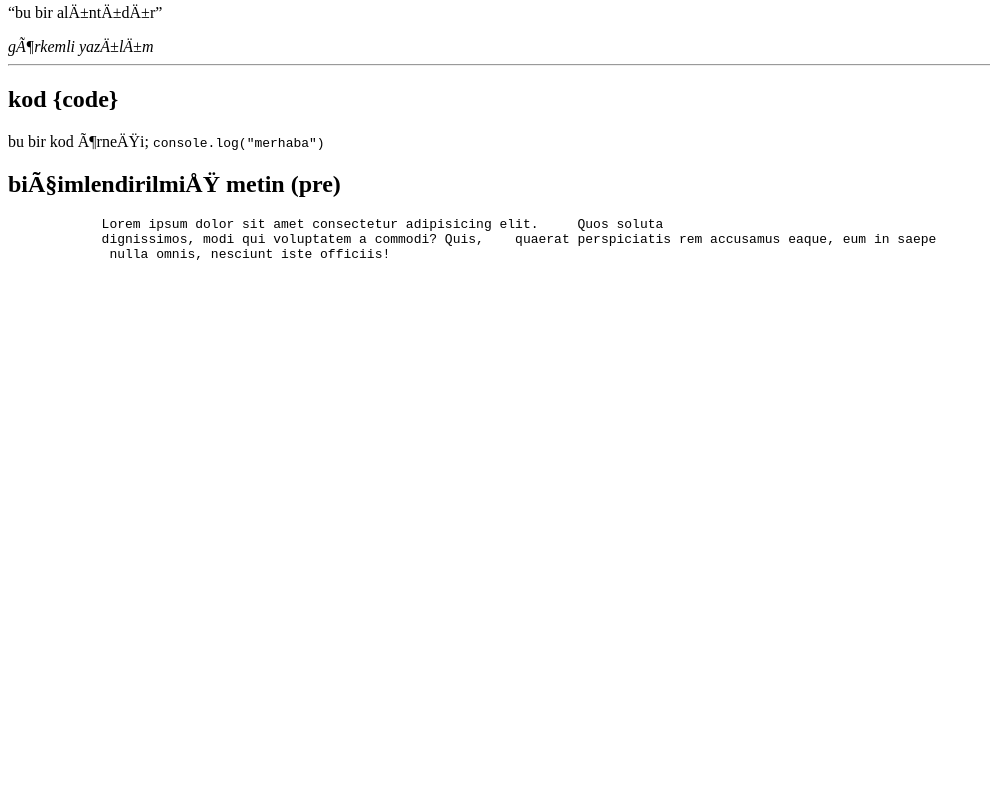
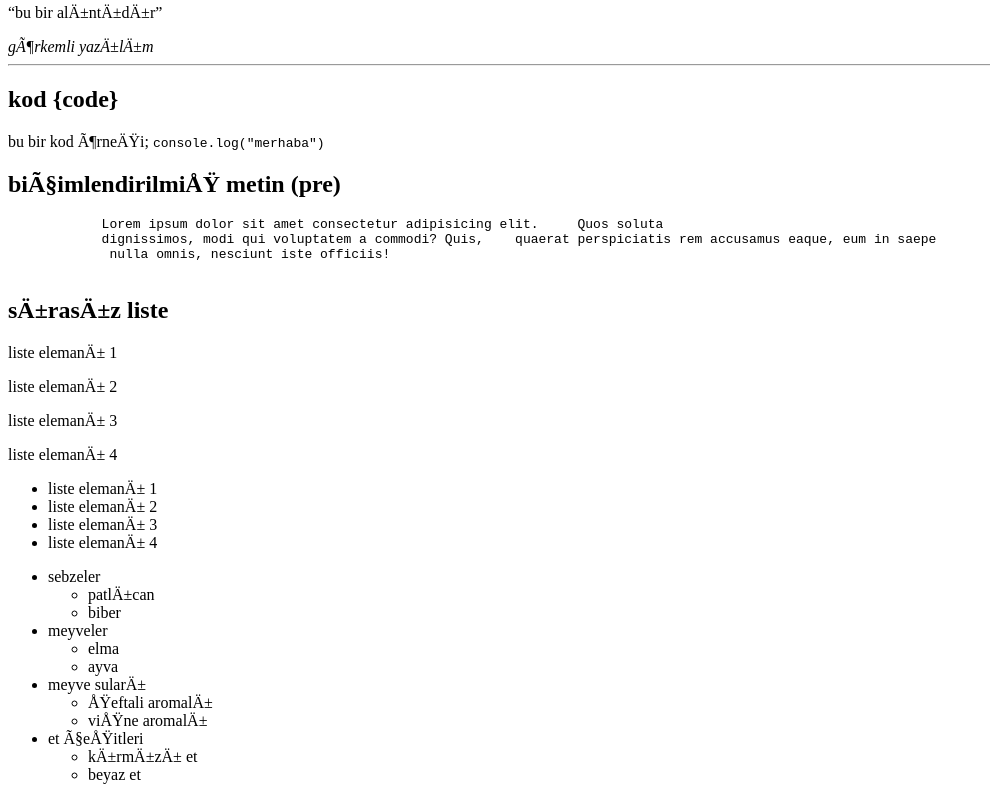
Before and after one commit to dilaratasezenn/egitim-udemy, a plain HTML site: page index.html in a window 1280 px wide. Shown: the part 740-1540 px from the top of the page, without its empty margins (0-990 px from the left). Before the commit the page ends 1030 px from the top, so only its background shows below. Drawn offline with Linux system fonts and the light colour scheme.

Commit message:
sırasız listeleme

```diff
--- a/index.html
+++ b/index.html
@@ -94,5 +94,43 @@
       >
       <!--p etiketi gibi içine ne yazıldıysa pragraf düzenli bir şekilde çıkar fakat pre etiketi kullandığımda ben bu cümleler arasına pre etiketinde içinde boşluk bırakırsam yada bir kelimeden sonra alt satıra geçip kaydedersem aynı şekilde sayfamda çıktısını alırım-->
     </div>
+
+    <h2>sırasız liste</h2>
+    <p>liste elemanı 1</p>
+    <p>liste elemanı 2</p>
+    <p>liste elemanı 3</p>
+    <p>liste elemanı 4</p>
+
+    <ul type="disc">
+      <!--ul ile listeledik li ile liste elamanlarını yazdık varsayılan olarak disc tipi yani siyah içi dolu yuvarlak şekilde sayfada sıralanır istersek bunu ul içinde type= diyip circle dersek içi boş yuvarlak square içi dolu kare olur -->
+      <li>liste elemanı 1</li>
+      <li>liste elemanı 2</li>
+      <li>liste elemanı 3</li>
+      <li>liste elemanı 4</li>
+    </ul>
+
+    <ul>
+      <!--bu örnekte iç içe listeleme yapabileceğimizi görmüş olduk-->
+      <li>sebzeler</li>
+      <ul>
+        <li>patlıcan</li>
+        <li>biber</li>
+      </ul>
+      <li>meyveler</li>
+      <ul>
+        <li>elma</li>
+        <li>ayva</li>
+      </ul>
+      <li>meyve suları</li>
+      <ul>
+        <li>şeftali aromalı</li>
+        <li>vişne aromalı</li>
+      </ul>
+      <li>et çeşitleri</li>
+      <ul>
+        <li>kırmızı et</li>
+        <li>beyaz et</li>
+      </ul>
+    </ul>
   </body>
 </html>
```
